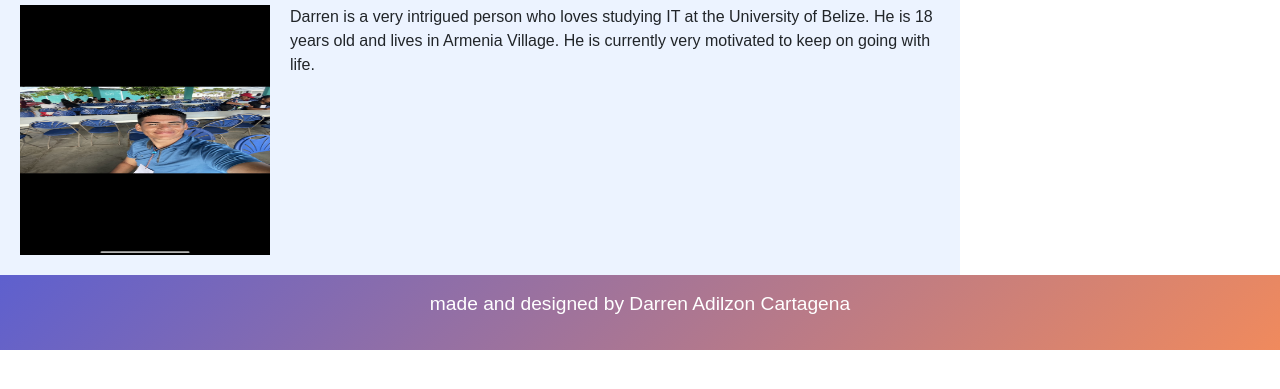
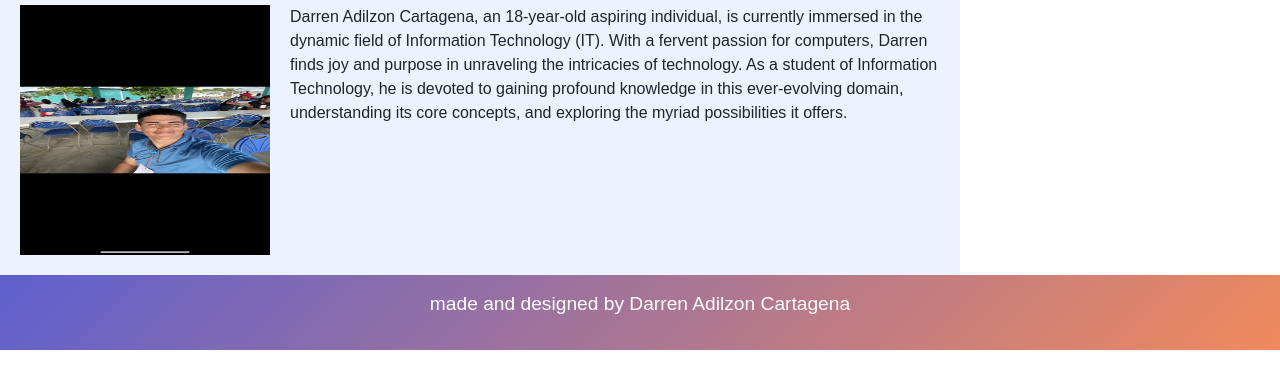
Before and after one commit to darren20051/darren.github.io, a plain HTML site: page aboutme.html in a window 1280 px wide. Shown: the part 225-614 px from the top of the page. Drawn offline with nearby package versions, Linux system fonts and the light colour scheme.

Commit message:
Update aboutme.html

```diff
--- a/aboutme.html
+++ b/aboutme.html
@@ -94,7 +94,7 @@
       <img src="darren.jpg" alt="Darren Cartagena" width="250" height="250"> <!-- Increase the dimensions -->
     </div>
     <p>
-      Darren is a very intrigued person who loves studying IT at the University of Belize. He is 18 years old and lives in Armenia Village. He is currently very motivated to keep on going with life.
+     Darren Adilzon Cartagena, an 18-year-old aspiring individual, is currently immersed in the dynamic field of Information Technology (IT). With a fervent passion for computers, Darren finds joy and purpose in unraveling the intricacies of technology. As a student of Information Technology, he is devoted to gaining profound knowledge in this ever-evolving domain, understanding its core concepts, and exploring the myriad possibilities it offers.
     </p>
   </article>
 </section>
```
